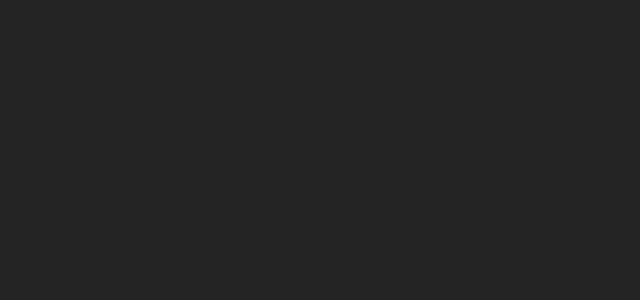
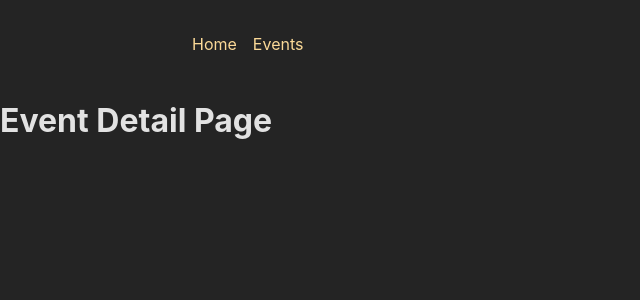
Before and after one commit to Messi111095/12-adv-starting-project, a React (Create React App) app in the folder frontend/: page /events/1 in a window 1280 px wide. Shown: the top 300 px of the page, without its empty margins (0-640 px from the left). Built offline with nearby package versions, Linux system fonts and the light colour scheme.

Commit message:
Your commit message

```diff
--- a/frontend/package.json
+++ b/frontend/package.json
@@ -8,6 +8,7 @@
         "@testing-library/user-event": "^14.5.2",
         "react": "^19.0.0",
         "react-dom": "^19.0.0",
+        "react-router-dom": "^7.15.1",
         "react-scripts": "5.0.1",
         "web-vitals": "^1.1.1"
     },
--- a/frontend/src/App.js
+++ b/frontend/src/App.js
@@ -20,8 +20,28 @@
 // 7. Output the ID of the selected event on the EventDetailPage
 // BONUS: Add another (nested) layout route that adds the <EventNavigation> component above all /events... page components
 
+import { RouterProvider, createBrowserRouter } from "react-router-dom";
+import HomePage from "./pages/Home";
+import EventsPage from "./pages/Events";
+import EventDetailPage from "./pages/EventDetail";
+import NewEventPage from "./pages/NewEvent";
+import EditEventPage from "./pages/EditEvent";
+import RootLayout from "./pages/Root";
+
+const router = createBrowserRouter([
+  {
+    path: "/", element: <RootLayout />,
+    children: [
+      { INDEX:true, element: <HomePage /> },
+      { path: "events", element: <EventsPage /> },
+      { path: "events/:eventId", element: <EventDetailPage /> },
+      { path: "events/new", element: <NewEventPage /> },
+      { path: "events/:eventId/edit", element: <EditEventPage /> }
+    ]
+  },
+])
 function App() {
-  return <div></div>;
+  return <RouterProvider router={router} />;
 }
 
 export default App;
--- /dev/null
+++ b/frontend/src/pages/EditEvent.js
@@ -0,0 +1,5 @@
+function EditEventPage() {
+  return <h1>Edit Event Page</h1>
+}
+
+export default EditEventPage;
--- /dev/null
+++ b/frontend/src/pages/EventDetail.js
@@ -0,0 +1,5 @@
+function EventDetailPage() {
+  return <h1>Event Detail Page</h1>
+}
+
+export default EventDetailPage;
--- /dev/null
+++ b/frontend/src/pages/Events.js
@@ -0,0 +1,5 @@
+function EventsPage() {
+  return <h1>Events Page</h1>
+}
+
+export default EventsPage;
--- /dev/null
+++ b/frontend/src/pages/Home.js
@@ -0,0 +1,5 @@
+function HomePage() {
+  return <h1>Home Page</h1>
+}
+
+export default HomePage;
--- /dev/null
+++ b/frontend/src/pages/NewEvent.js
@@ -0,0 +1,5 @@
+function NewEventPage() {
+  return <h1>New Event Page</h1>
+}
+
+export default NewEventPage;
--- /dev/null
+++ b/frontend/src/pages/Root.js
@@ -0,0 +1,15 @@
+import { Outlet } from "react-router-dom";
+import  MainNavigation from "../components/MainNavigation";
+
+function RootLayout() {
+    return (
+        <>
+            <MainNavigation />
+            <main>
+                <Outlet />
+            </main>
+        </>);
+
+}
+
+export default RootLayout;
```
Also changed, not shown: 1 other file (tests, documents, lock files or other folders).
